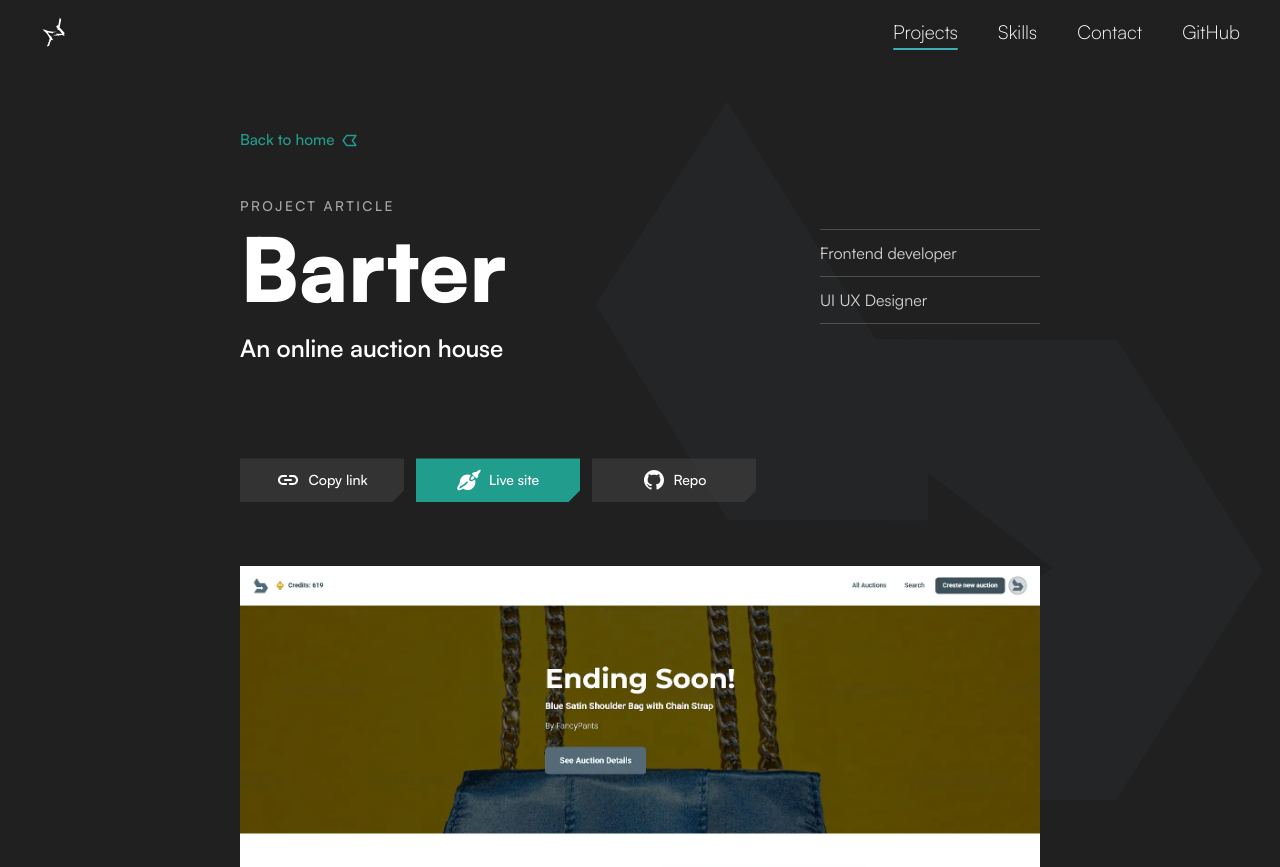
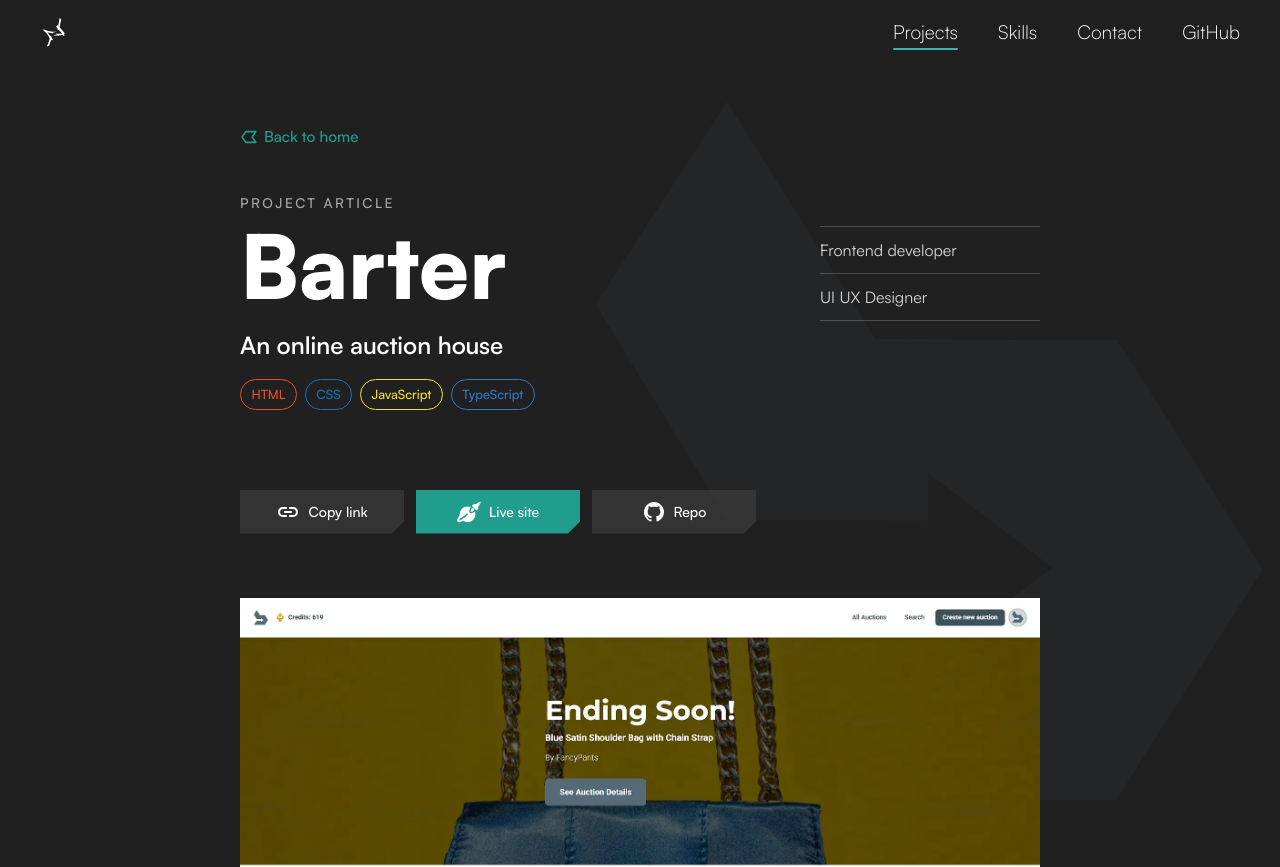
Before and after one commit to larstp/Portfolio, a React (Vite) app: page /projects/barter in a window 1280 px wide. Shown: the top 867 px of the page. Built offline with nearby package versions, Linux system fonts and the light colour scheme.

Commit message:
enhancement: added tech stack pills to article pages

```diff
--- /dev/null
+++ b/src/components/TechnologyPills.module.css
@@ -0,0 +1,43 @@
+.list {
+  display: flex;
+  flex-wrap: wrap;
+  justify-content: flex-start;
+  gap: 0.5rem;
+  width: 100%;
+  margin: 1.25rem 0 0;
+}
+
+.pill {
+  padding: 0.35rem 0.65rem;
+  border: 1px solid var(--technology-color);
+  border-radius: 999px;
+  color: var(--technology-color);
+  font-size: 0.8rem;
+  font-weight: var(--font-weight-medium);
+  cursor: default;
+  user-select: none;
+  transition:
+    color 0.25s ease,
+    border-color 0.25s ease,
+    transform 0.25s ease;
+}
+
+@media (min-width: 701px) and (hover: hover) {
+  .pill {
+    color: var(--gray-light);
+    border-color: var(--gray-light);
+  }
+
+  .pill:hover {
+    color: var(--technology-color);
+    border-color: var(--technology-color);
+    transform: translateY(-2px);
+  }
+}
+
+@media (max-width: 700px) {
+  .pill {
+    color: var(--technology-color);
+    border-color: var(--technology-color);
+  }
+}
--- /dev/null
+++ b/src/components/TechnologyPills.tsx
@@ -0,0 +1,36 @@
+import type { CSSProperties } from "react";
+import { technologies, type ProjectTechnology } from "../data/projects";
+import styles from "./TechnologyPills.module.css";
+
+type TechnologyPillsProps = {
+  technologiesUsed: ProjectTechnology[];
+};
+
+type TechnologyStyle = CSSProperties & {
+  "--technology-color"?: string;
+};
+
+function TechnologyPills({ technologiesUsed }: TechnologyPillsProps) {
+  return (
+    <div className={styles.list} aria-label="Technologies used">
+      {technologiesUsed.map((technologyId) => {
+        const technology = technologies[technologyId];
+        const technologyStyle: TechnologyStyle = {
+          "--technology-color": technology.color,
+        };
+
+        return (
+          <span
+            className={styles.pill}
+            key={technologyId}
+            style={technologyStyle}
+          >
+            {technology.name}
+          </span>
+        );
+      })}
+    </div>
+  );
+}
+
+export default TechnologyPills;
--- a/src/pages/Article/Article.module.css
+++ b/src/pages/Article/Article.module.css
@@ -131,7 +131,7 @@
   display: flex;
   flex-wrap: wrap;
   gap: 0.75rem;
-  margin-top: 2rem;
+  margin-top: 1rem;
 }
 
 .articleAction {
--- a/src/pages/Article/Article.tsx
+++ b/src/pages/Article/Article.tsx
@@ -3,6 +3,7 @@ import { Link, useNavigate, useParams } from "react-router-dom";
 import type { MouseEvent } from "react";
 import { Button, ButtonLink } from "../../components/Button";
 import ArticleSection from "../../components/ArticleSection";
+import TechnologyPills from "../../components/TechnologyPills";
 import { getProjectById } from "../../data/projects";
 import { smoothScrollTo } from "../../utils/smoothScroll";
 import styles from "./Article.module.css";
@@ -63,7 +64,6 @@ function Article() {
           to="/#projects"
           onClick={handleBackToProjects}
         >
-          <span>Back to home</span>
           <span className={styles.backIcon} aria-hidden="true">
             <img
               className={styles.backIconOutline}
@@ -76,12 +76,14 @@ function Article() {
               alt=""
             />
           </span>
+          <span>Back to home</span>
         </Link>
         <div className={styles.articleHeader}>
           <div className={styles.articleHeading}>
             <p className={styles.eyebrow}>Project article</p>
             <h1>{article.title}</h1>
             <h4 className={styles.subheading}>{article.subheading}</h4>
+            <TechnologyPills technologiesUsed={project.technologies} />
           </div>
           <aside className={styles.roleAside} aria-label="My role">
             <ul className={styles.roleList}>
```
